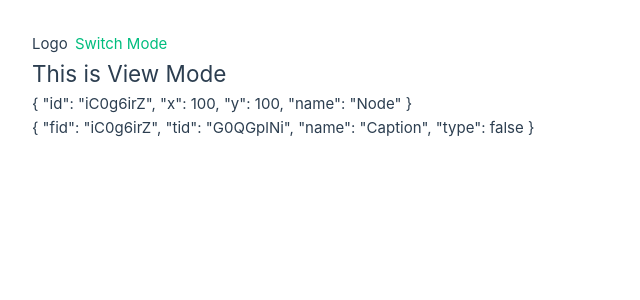
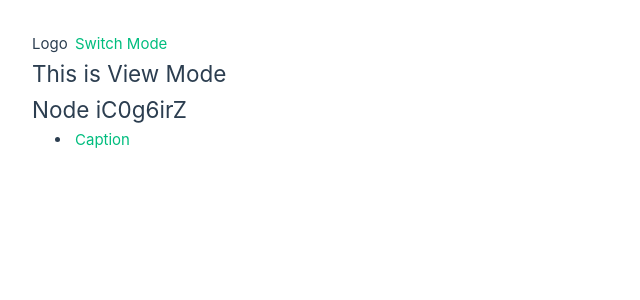
Before and after one commit to DanielCheang007/007_module_brazil_frontend, a Vue app: page / in a window 1280 px wide. Both pictures are taken after a click on the link "Switch Mode". Shown: the top 300 px of the page, without its empty margins (0-640 px from the left). Built offline with nearby package versions, Linux system fonts and the light colour scheme.

Commit message:
be able to travel through nodes in view mode

```diff
--- a/src/views/RouteEditor.vue
+++ b/src/views/RouteEditor.vue
@@ -143,7 +143,7 @@ draggable(draggingCanvas);
       <form v-if="selected" @submit.prevent>
         <label>
           Name <br />
-          <input type="text" v-model="selected.name" />
+          <input type="text" v-model="selected.name" autofocus="true" />
         </label>
       </form>
 
--- a/src/views/ViewMode.vue
+++ b/src/views/ViewMode.vue
@@ -1,16 +1,12 @@
 <script setup>
-import { computed } from "vue";
-import { nodes, links } from "@/stores/app.js";
+import { ref, computed } from "vue";
+import { nodes } from "@/stores/app.js";
 
-const node = computed(() => nodes.value[0]);
-const nodeLinks = computed(() => links.value.filter((c) => c.f === node.value));
+import ViewNode from "@/views/ViewNode.vue";
+
+const node = ref(nodes.value[0]);
 </script>
 <template>
   <h2>This is View Mode</h2>
-  <div>
-    {{ node }}
-  </div>
-  <div v-for="c in nodeLinks">
-    {{ c }}
-  </div>
+  <ViewNode :node="node" @next-to="(n) => (node = n)"></ViewNode>
 </template>
--- /dev/null
+++ b/src/views/ViewNode.vue
@@ -0,0 +1,17 @@
+<script setup>
+import { computed } from "vue";
+import { nodes, links } from "@/stores/app.js";
+
+const props = defineProps(["node"]);
+const emit = defineEmits(["next-to"]);
+
+const nodeLinks = computed(() => links.value.filter((c) => c.f === props.node));
+</script>
+<template>
+  <h2>{{ node.name }} {{ node.id }}</h2>
+  <ul>
+    <li v-for="c in nodeLinks">
+      <a href="#" @click.prevent="$emit('next-to', c.t)">{{ c.name }}</a>
+    </li>
+  </ul>
+</template>
```
